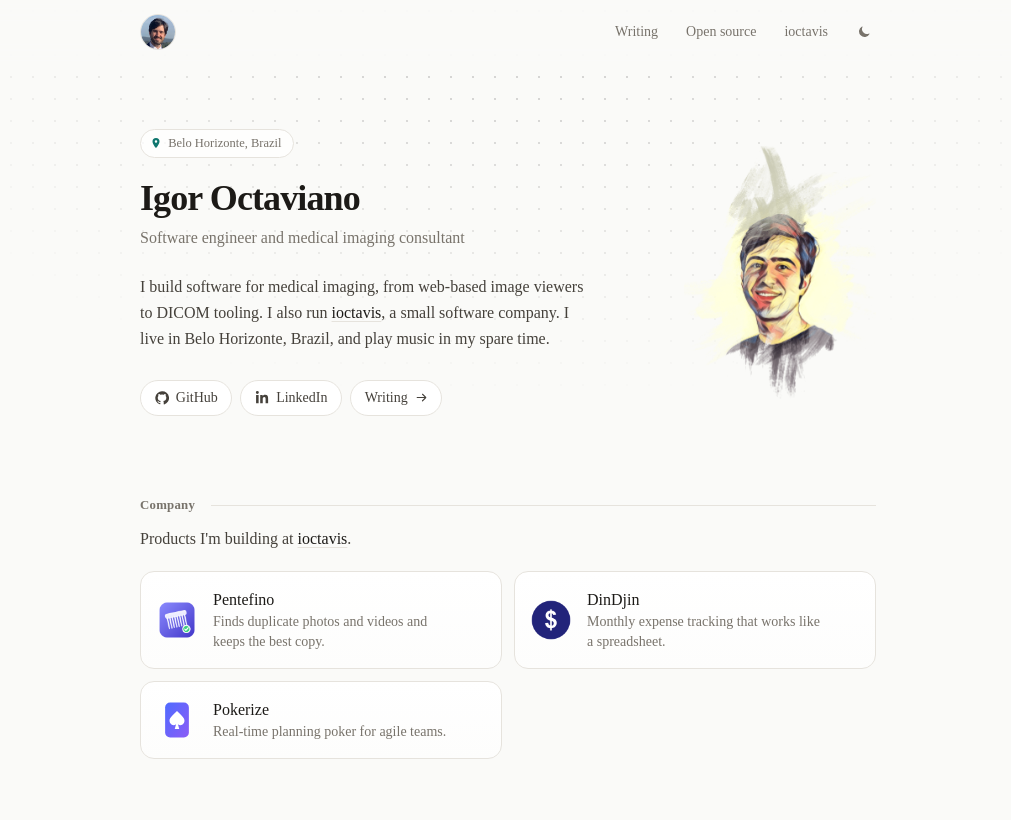
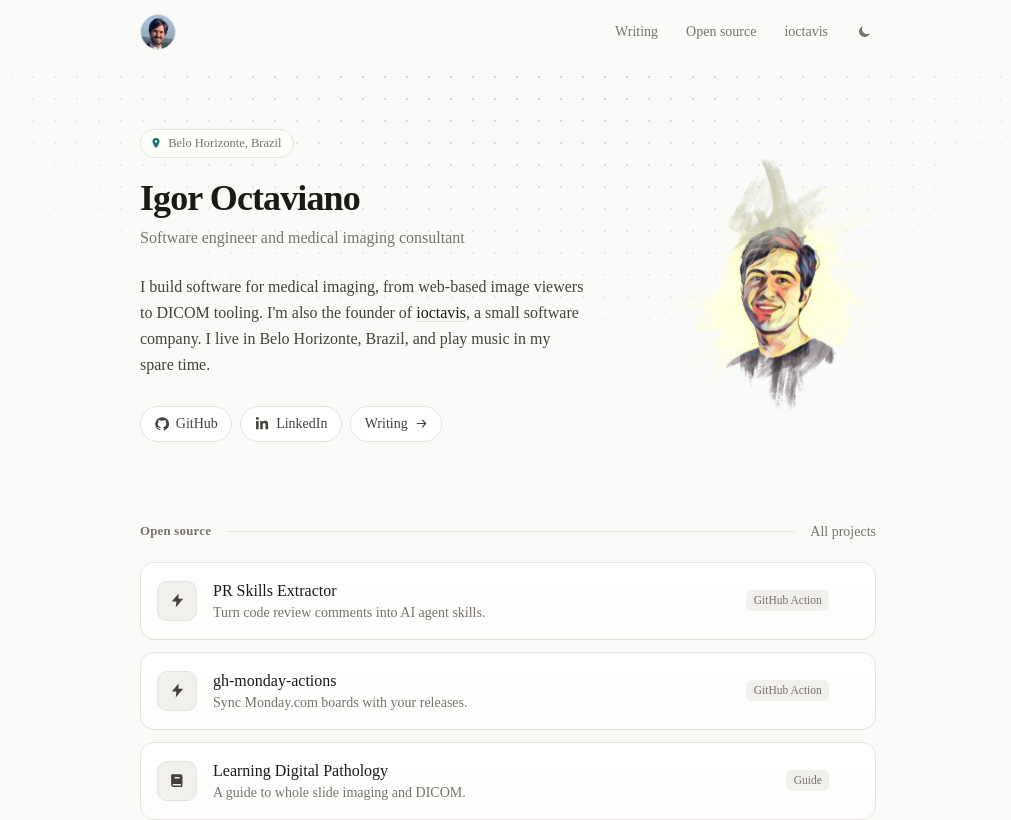
Before and after one commit to igoroctaviano/igoroctaviano.github.io, an Astro site: page / in a window 1280 px wide. Shown: the top 820 px of the page, without its empty margins (132-1143 px from the left). Built offline with nearby package versions, Linux system fonts and the light colour scheme; Astro itself is replaced by a stand-in of ours.

Commit message:
Mention ioctavis without listing its products

```diff
--- a/src/pages/index.astro
+++ b/src/pages/index.astro
@@ -6,13 +6,9 @@ import ToolCard from "../components/ToolCard.astro";
 import PostList from "../components/PostList.astro";
 import Icon from "../components/Icon.astro";
 import portrait from "../assets/profile.png";
-import pentefinoIcon from "../assets/pentefino-icon.png";
-import dindjinIcon from "../assets/dindjin-icon.png";
-import pokerizeIcon from "../assets/pokerize-icon.svg";
 import { COMPANY, SITE, SOCIAL } from "../site";
 import { getPosts } from "../lib/posts";
 
-const productIcons = { pentefino: pentefinoIcon, dindjin: dindjinIcon, pokerize: pokerizeIcon } as const;
 const tools = (await getCollection("tools"))
   .filter((t) => t.data.featured)
   .sort((a, b) => a.data.order - b.data.order)
@@ -28,7 +24,7 @@ const mainLinks = SOCIAL.filter((s) => s.id === "github" || s.id === "linkedin")
       <h1 class="rise mt-5 text-4xl font-semibold tracking-tight text-ink" style="--i: 1">Igor Octaviano</h1>
       <p class="rise mt-2 text-mute" style="--i: 1">Software engineer and medical imaging consultant</p>
       <p class="rise mt-6 leading-relaxed text-soft" style="--i: 2">
-        I build software for medical imaging, from web-based image viewers to DICOM tooling. I also run <a href={COMPANY.url} class="link">{COMPANY.name}</a>, a small software company. I live
+        I build software for medical imaging, from web-based image viewers to DICOM tooling. I'm also the founder of <a href={COMPANY.url} class="link">{COMPANY.name}</a>, a small software company. I live
         in Belo Horizonte, Brazil, and play music in my spare time.
       </p>
       <p class="rise mt-7 flex flex-wrap gap-2" style="--i: 3">
@@ -58,32 +54,7 @@ const mainLinks = SOCIAL.filter((s) => s.id === "github" || s.id === "linkedin")
     />
   </section>
 
-  <section class="wrap rise mt-20" style="--i: 4" aria-labelledby="company">
-    <div class="section-head">
-      <h2 id="company" class="section-title">Company</h2>
-    </div>
-    <p class="mt-3 text-soft">
-      Products I'm building at <a href={COMPANY.url} class="link">{COMPANY.name}</a>.
-    </p>
-    <ul class="mt-5 grid gap-3 sm:grid-cols-2">
-      {
-        COMPANY.products.map((p) => (
-          <li>
-            <a href={p.url} class="card flex h-full items-center gap-4 p-4">
-              <Image src={productIcons[p.id]} alt="" width={80} height={80} class="size-10 shrink-0 rounded-lg" />
-              <span class="min-w-0 flex-1">
-                <span class="block font-medium text-ink">{p.name}</span>
-                <span class="block text-sm text-mute">{p.tagline}</span>
-              </span>
-              <Icon name="arrow" size={14} class="nudge shrink-0" />
-            </a>
-          </li>
-        ))
-      }
-    </ul>
-  </section>
-
-  <section class="wrap mt-16" aria-labelledby="oss">
+  <section class="wrap mt-20" aria-labelledby="oss">
     <div class="section-head">
       <h2 id="oss" class="section-title">Open source</h2>
       <a href="/tools/" class="text-sm text-mute hover:text-ink">All projects</a>
--- a/src/site.ts
+++ b/src/site.ts
@@ -26,28 +26,8 @@ export const SOCIAL = [
   },
 ] as const;
 
-/** The company and its products. Product pages live on their own sites, not here. */
+/** The company, mentioned on the home page. Its products are listed on its own site. */
 export const COMPANY = {
   name: "ioctavis",
   url: "https://ioctavis.com",
-  products: [
-    {
-      id: "pentefino",
-      name: "Pentefino",
-      tagline: "Finds duplicate photos and videos and keeps the best copy.",
-      url: "https://pentefino.ioctavis.com",
-    },
-    {
-      id: "dindjin",
-      name: "DinDjin",
-      tagline: "Monthly expense tracking that works like a spreadsheet.",
-      url: "https://dindjin.com",
-    },
-    {
-      id: "pokerize",
-      name: "Pokerize",
-      tagline: "Real-time planning poker for agile teams.",
-      url: "https://pokerize.ioctavis.com",
-    },
-  ],
 } as const;
```
Also changed, not shown: README.md, src/assets/dindjin-icon.png (deleted), src/assets/pentefino-icon.png (deleted), src/assets/pokerize-icon.svg (deleted).
